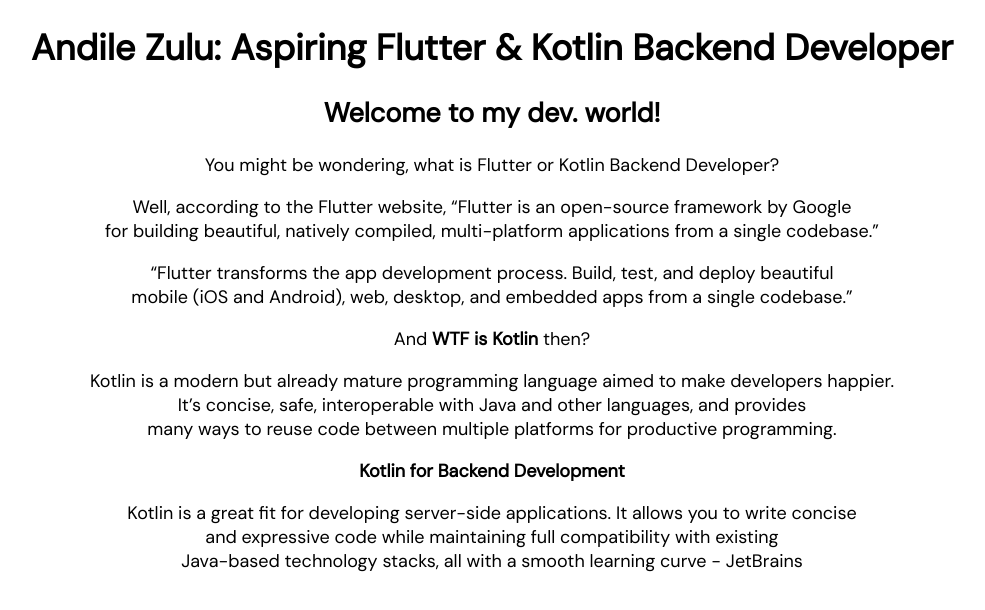
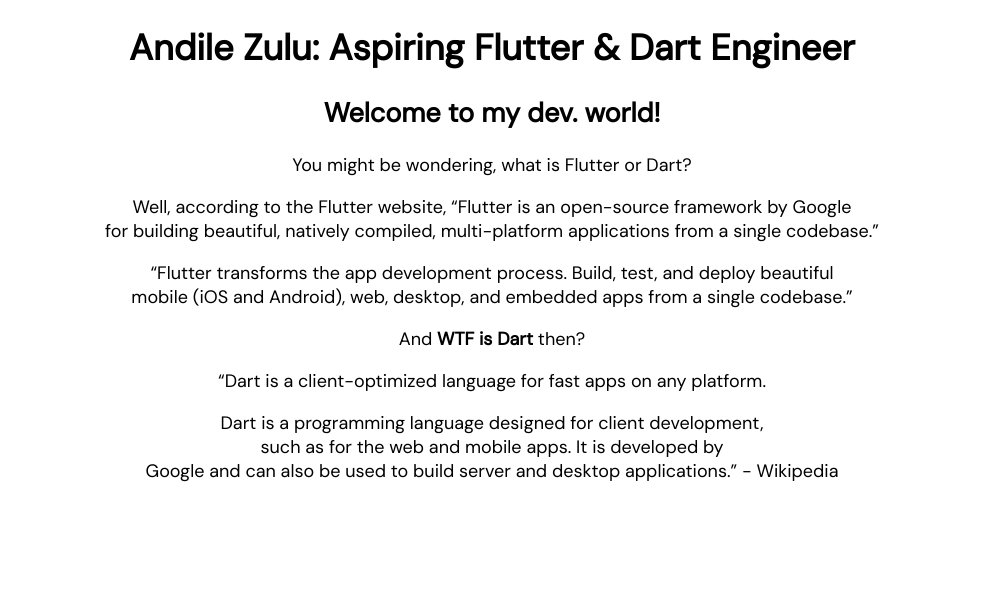
Before and after one commit to andilezulu/andilezulu.github.io, a plain HTML site: page index.html in a window 1280 px wide. Shown: the whole page, without its empty margins (148-1133 px from the left). Drawn offline with Linux system fonts and the light colour scheme.

Commit message:
Update index.html

```diff
--- a/index.html
+++ b/index.html
@@ -19,20 +19,19 @@ body {
     p {text-align: center;}
 </style>
 
-<title>Andile Zulu I Aspiring Flutter & Kotlin Backend Developer</title>
+<title>Andile Zulu I Aspiring Flutter & Dart Engineer</title>
 
 </head>
 
 <body>
-    <h1>Andile Zulu: Aspiring Flutter & Kotlin Backend Developer</h1>
+    <h1>Andile Zulu: Aspiring Flutter & Dart Engineer</h1>
     <h2>Welcome to my dev. world!</h2>
-    <p>You might be wondering, what is Flutter or Kotlin Backend Developer?</p>
+    <p>You might be wondering, what is Flutter or Dart?</p>
     <p>Well, according to the Flutter website, “Flutter is an open-source framework by Google <br>for building beautiful, natively compiled, multi-platform applications from a single codebase.”</p>
     <p>“Flutter transforms the app development process. Build, test, and deploy beautiful <br>mobile (iOS and Android), web, desktop, and embedded apps from a single codebase.”</p>
-    <p>And <b>WTF is Kotlin</b> then?</p>
-    <p>Kotlin is a modern but already mature programming language aimed to make developers happier. <br>It’s concise, safe, interoperable with Java and other languages, and provides <br>many ways to reuse code between multiple platforms for productive programming.</p>
-    <p><b>Kotlin for Backend Development</b></p>
-    <p>Kotlin is a great fit for developing server-side applications. It allows you to write concise <br>and expressive code while maintaining full compatibility with existing <br>Java-based technology stacks, all with a smooth learning curve - JetBrains</p>
+    <p>And <b>WTF is Dart</b> then?</p>
+    <p>“Dart is a client-optimized language for fast apps on any platform.</p>
+    <p>Dart is a programming language designed for client development, <br>such as for the web and mobile apps. It is developed by<br> Google and can also be used to build server and desktop applications.” - Wikipedia</p>
 </body>
 
 </html>
```
